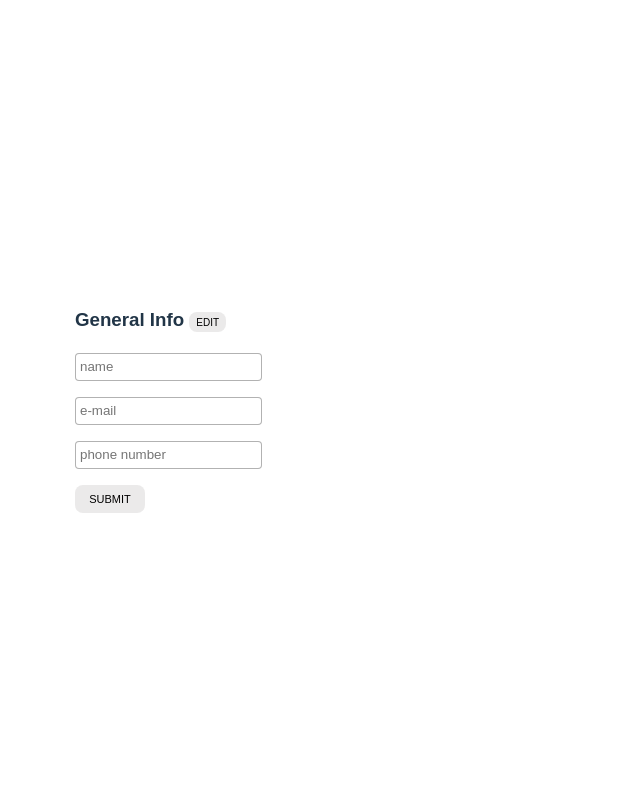
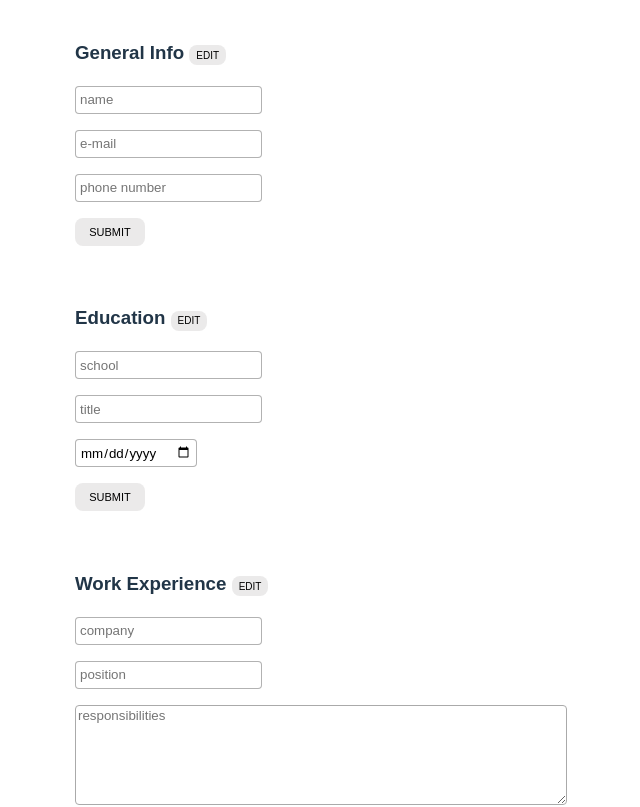
Before and after one commit to mountainflock/cv_application, a React (Vite) app: page / in a window 1280 px wide. Shown: the top 807 px of the page, without its empty margins (73-713 px from the left). Built offline with nearby package versions, Linux system fonts and the light colour scheme.

Commit message:
Add Education and Work components including interactivity

```diff
--- a/src/App.css
+++ b/src/App.css
@@ -28,24 +28,18 @@ input {
   border: 1px solid rgba(170, 170, 170, 0.9);
   border-radius: 4px;
   padding: 4px;
-  /* background-color: rgb(248, 238, 226); */
 }
 
 textarea {
   border: 1px solid rgb(170, 170, 170);
   border-radius: 4px;
   height: 100px;
-  width: 100%;
-  /* background-color: rgb(248, 238, 226); */
-}
-
-button {
+  width: 50%;
 }
 
 .section {
   display: flex;
   flex-direction: column;
-  /* background-color: rgb(245, 235, 229); */
   padding: 20px;
   width: 100%;
 }
--- a/src/App.tsx
+++ b/src/App.tsx
@@ -24,7 +24,7 @@ function App() {
       endDate: ""}});
 
   const [isGeneralSubmit, setIsGeneralSubmit] = useState(false);
-  const [isEducationSibmit, setIsEducationSibmit] = useState(false);
+  const [isEducationSubmit, setIsEducationSibmit] = useState(false);
   const [isWorkSubmit, setIsWorkSubmit] = useState(false);
 
   function handleGeneralSubmit(event) {
@@ -59,29 +59,87 @@ function App() {
         phone: event.currentTarget.value}});
   }
 
-//   function handleEducationChange(e) {
-//     e.preventDefault();
-//     setEducation({
-//       ...education,
-//       school: e.target.value,
-//       title: e.target.value,
-//       finished: e.target.value
-//   });
-//   setIsEducationSubmit(true);
-// }
+  function handleEducationSubmit(event) {
+    event.preventDefault();
+    setIsEducationSibmit(true);
+  }
 
-//   function handleWorkExperienceChange(e) {
-//     e.preventDefault();
-//     setWork({
-//       ...work,
-//       company: e.target.value,
-//       position: e.target.value,
-//       responsibilities: e.target.value,
-//       startDate: e.target.value,
-//       endDate: e.target.value,
-//     });
-//     setIsWorkSubmit(true);
-//   }
+  function saveSchool(event) {
+    event.preventDefault();
+    setPerson({
+      ...person,
+      educaction: {
+        ...person.educaction,
+        school: event.currentTarget.value}});
+  }
+
+  function saveTitle(event) {
+    event.preventDefault();
+    setPerson({
+      ...person,
+      educaction: {
+        ...person.educaction,
+        title: event.currentTarget.value}});
+  }
+
+  function saveFinished(event) {
+    event.preventDefault();
+    setPerson({
+      ...person,
+      educaction: {
+        ...person.educaction,
+        finished: event.currentTarget.value}});
+  }
+
+  function handleWorkSubmit(event) {
+    event.preventDefault();
+    setIsWorkSubmit(true);
+  }
+
+  function saveCompany(event) {
+    event.preventDefault();
+    setPerson({
+      ...person,
+      work: {
+        ...person.work,
+        company: event.currentTarget.value}});
+  }
+
+  function savePosition(event) {
+    event.preventDefault();
+    setPerson({
+      ...person,
+      work: {
+        ...person.work,
+        position: event.currentTarget.value}});
+  }
+
+  function saveResponsibilities(event) {
+    event.preventDefault();
+    setPerson({
+      ...person,
+      work: {
+        ...person.work,
+        responsibilities: event.currentTarget.value}});
+  }
+
+  function saveStartDate(event) {
+    event.preventDefault();
+    setPerson({
+      ...person,
+      work: {
+        ...person.work,
+        startDate: event.currentTarget.value}});
+  }
+
+  function saveEndDate(event) {
+    event.preventDefault();
+    setPerson({
+      ...person,
+      work: {
+        ...person.work,
+        endDate: event.currentTarget.value}});
+  }
 
   return (
     <div className = "app">
@@ -96,23 +154,31 @@ function App() {
       isGeneralSubmit={isGeneralSubmit}/>
 
 
-      {/* <Education
-      school=''
-      title=''
-      finished=''
-      editInfo={handleEducationChange}
-      isSubmit={isEducationSubmit}
+      <Education
+      school={person.educaction.school}
+      title={person.educaction.title}
+      finished={person.educaction.finished}
+      editSchool={saveSchool}
+      editTitle={saveTitle}
+      editFinished={saveFinished}
+      setIsEducationSubmit={handleEducationSubmit}
+      isEducationSubmit={isEducationSubmit}
       />
 
       <WorkExperience
-      company=''
-      position=''
-      responsibilities=''
-      startDate=''
-      endDate=''
-      editInfo={handleWorkExperienceChange}
-      isSubmit={isWorkSubmit}
-      /> */}
+      company={person.work.company}
+      position={person.work.position}
+      responsibilities={person.work.responsibilities}
+      startDate={person.work.startDate}
+      endDate={person.work.endDate}
+      editCompany={saveCompany}
+      editPosition={savePosition}
+      editResponsibilities={saveResponsibilities}
+      editStartDate={saveStartDate}
+      editEndDate={saveEndDate}
+      setIsWorkSubmit={handleWorkSubmit}
+      isWorkSubmit={isWorkSubmit}
+      />
     </div>
 )
   }
--- a/src/components/education.tsx
+++ b/src/components/education.tsx
@@ -2,19 +2,39 @@ import EditButton from "./editButton";
 import SubmitButton from "./submitButton";
 
 
-const Education = ({school, title, finished, editInfo, isSubmit}) => {
+const Education = ({
+    school,
+    title,
+    finished,
+    isEducationSubmit,
+    setIsEducationSubmit,
+    editSchool,
+    editTitle,
+    editFinished}) => {
+
+    if (isEducationSubmit)
+    return (
+    <div className='section'>
+            <h3>Education <EditButton/></h3>
+        <div>
+            <p>{school}</p>
+            <p>{title}</p>
+            <p>{finished}</p>
+        </div>
+    </div>
+    )
+
 
 return (
     <div className="section">
         <div>
             <h3>Education <EditButton/></h3>
-            <form onSubmit={editInfo} >
-                <p><input placeholder="school" defaultValue={school}/></p>
-                <p><input placeholder="title" defaultValue={title}/></p>
-                <p><input placeholder="finished" type="date" defaultValue={finished}/></p>
+            <form onSubmit={setIsEducationSubmit} >
+                <p><input onChange={editSchool} placeholder="school" defaultValue={school}/></p>
+                <p><input onChange={editTitle} placeholder="title" defaultValue={title}/></p>
+                <p><input onChange={editFinished} placeholder="finished" type="date" defaultValue={finished}/></p>
                 <SubmitButton/>
             </form>
-
         </div>
     </div>
 )
--- a/src/components/work.tsx
+++ b/src/components/work.tsx
@@ -2,18 +2,45 @@ import EditButton from "./editButton"
 import SubmitButton from "./submitButton"
 
 
-const WorkExperience = ({company, position, responsibilities, startDate, endDate, editInfo, isSubmit}) => {
+const WorkExperience = ({
+    company,
+    position,
+    responsibilities,
+    startDate,
+    endDate,
+    isWorkSubmit,
+    editCompany,
+    editPosition,
+    editResponsibilities,
+    editStartDate,
+    editEndDate,
+setIsWorkSubmit}) => {
+
+
+    if (isWorkSubmit)
+    return (
+    <div className='section'>
+            <h3>Work Experience <EditButton/></h3>
+        <div>
+            <p>{company}</p>
+            <p>{position}</p>
+            <p>{responsibilities}</p>
+            <p>{startDate}</p>
+            <p>{endDate}</p>
+        </div>
+    </div>
+    )
 
 return (
     <div className="section">
         <div>
             <h3>Work Experience <EditButton/></h3>
-            <form onSubmit={editInfo} >
-                <p><input placeholder="company" defaultValue={company}/></p>
-                <p><input placeholder="position" defaultValue={position}/></p>
-                <p><textarea placeholder="responsibilities" defaultValue={responsibilities}/></p>
-                <p>from <input type='date' defaultValue={startDate}/></p>
-                <p>to <input type='date' defaultValue={endDate}/></p>
+            <form onSubmit={setIsWorkSubmit} >
+                <p><input onChange={editCompany} placeholder="company" defaultValue={company}/></p>
+                <p><input onChange={editPosition} placeholder="position" defaultValue={position}/></p>
+                <p><textarea onChange={editResponsibilities} placeholder="responsibilities" defaultValue={responsibilities}/></p>
+                <p> <input onChange={editStartDate} type='date' defaultValue={startDate}/></p>
+                <p> <input onChange={editEndDate}type='date' defaultValue={endDate}/></p>
                 <SubmitButton/>
             </form>
         </div>
```
